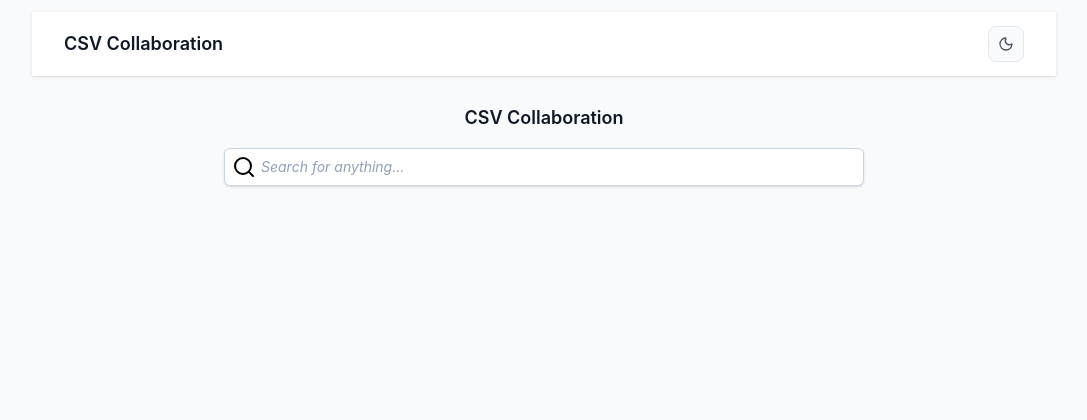
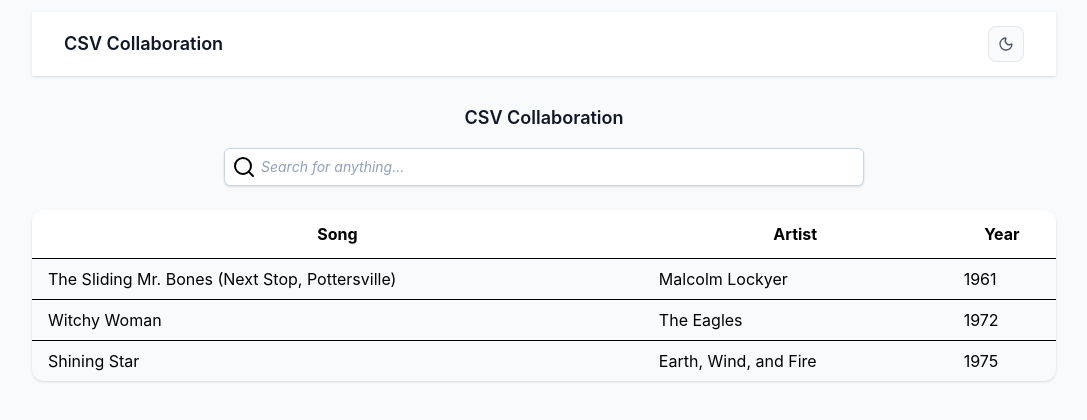
Before and after one commit to samikshamk/csv_datacollaboration, a React (Vite) app in the folder frontend/: page / in a window 1280 px wide. Shown: the top 420 px of the page, without its empty margins (96-1183 px from the left). Built offline with nearby package versions, Linux system fonts and the light colour scheme.

Commit message:
Added Record Table UI

```diff
--- /dev/null
+++ b/frontend/src/components/RecordsTable.tsx
@@ -0,0 +1,39 @@
+
+function RecordsTable() {
+  return (
+    <div
+      className="flex justify-center mt-6 mx-auto overflow-x-auto max-w-[80vw] min-w-[20vw] rounded-xl shadow overflow-hidden"
+    >
+      <table
+        className="min-w-full divide-y"
+      >
+        <thead className="bg-white dark:bg-gray-900">
+          <tr>
+            <th className="px-4 py-3 text-white-600 dark:text-gray-200">Song</th>
+            <th className="px-4 py-3 text-white-600 dark:text-gray-200">Artist</th>
+            <th className="px-4 py-3 text-white-600 dark:text-gray-200">Year</th>
+          </tr>
+        </thead>
+        <tbody>
+          <tr className="border-t">
+            <td className="px-4 py-2 text-white-600 dark:text-gray-200">The Sliding Mr. Bones (Next Stop, Pottersville)</td>
+            <td className="px-4 py-2 text-white-600 dark:text-gray-200">Malcolm Lockyer</td>
+            <td className="px-4 py-2 text-white-600 dark:text-gray-200">1961</td>
+          </tr>
+          <tr className="border-t">
+            <td className="px-4 py-2 text-white-600 dark:text-gray-200">Witchy Woman</td>
+            <td className="px-4 py-2 text-white-600 dark:text-gray-200">The Eagles</td>
+            <td className="px-4 py-2 text-white-600 dark:text-gray-200">1972</td>
+          </tr>
+          <tr className="border-t">
+            <td className="px-4 py-2 text-white-600 dark:text-gray-200">Shining Star</td>
+            <td className="px-4 py-2 text-white-600 dark:text-gray-200">Earth, Wind, and Fire</td>
+            <td className="px-4 py-2 text-white-600 dark:text-gray-200">1975</td>
+          </tr>
+        </tbody>
+      </table>
+    </div>
+  );
+}
+
+export default RecordsTable;
--- a/frontend/src/pages/Dashboard.tsx
+++ b/frontend/src/pages/Dashboard.tsx
@@ -1,4 +1,5 @@
 import Heading from "../components/Heading";
+import RecordsTable from "../components/RecordsTable";
 import SearchBar from "../components/SearchBar";
 
 function Dashboard() {
@@ -7,6 +8,7 @@ function Dashboard() {
       <div className="mx-auto px-4 py-10">
         <Heading title="CSV Collaboration" style="mb-4 text-center"/>
         <SearchBar />
+        <RecordsTable />
       </div>
     </div>
   );
```
